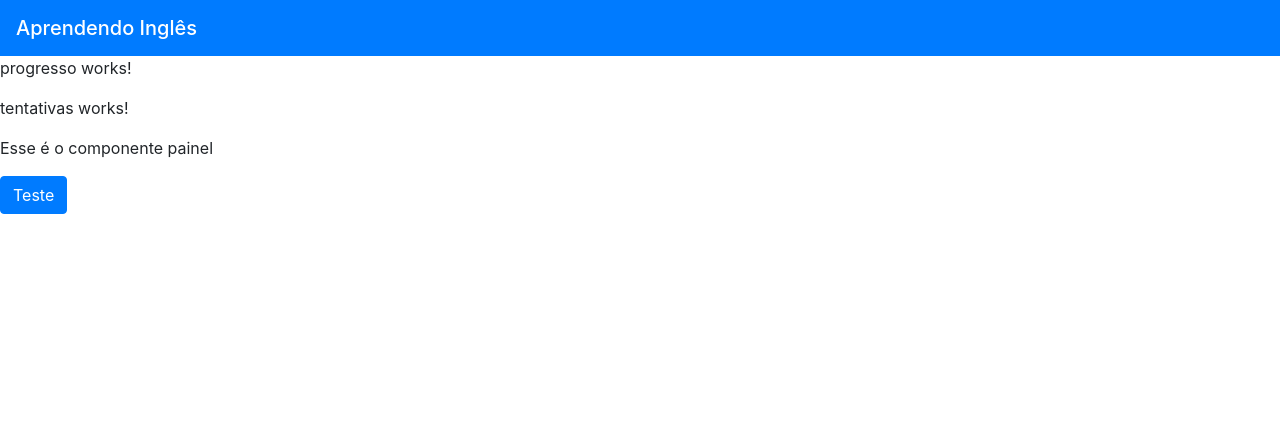
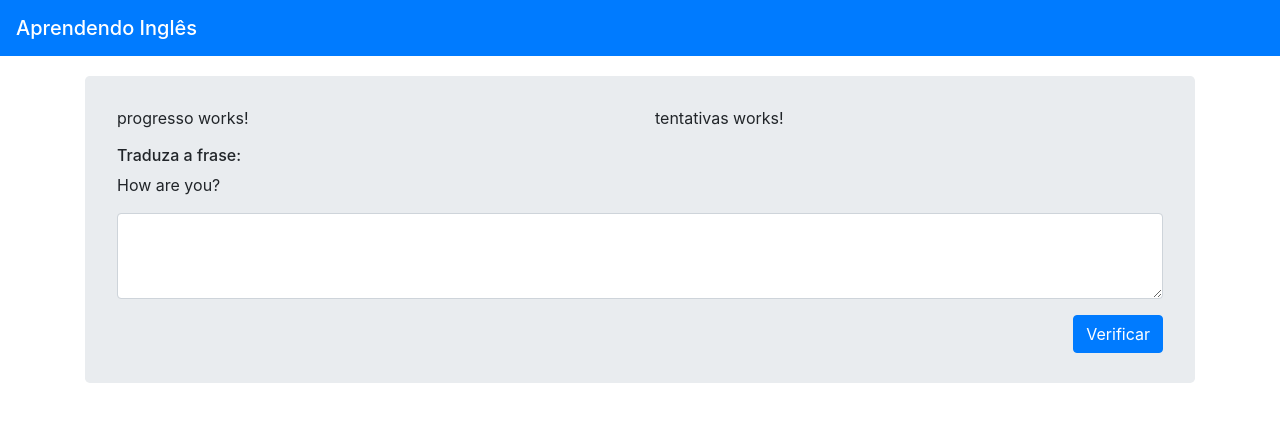
Before and after one commit to kairoLamarca/app1-angular, an Angular app: page / in a window 1280 px wide. Shown: the top 422 px of the page. Built offline with nearby package versions, Linux system fonts and the light colour scheme.

Commit message:
painel layout
layout do painel utilizando bootstrap

```diff
--- a/src/app/painel/painel.component.css
+++ b/src/app/painel/painel.component.css
@@ -0,0 +1,5 @@
+.jumbotron {
+    margin-top: 20px;
+    padding-top: 30px;
+    padding-bottom: 30px;
+}
--- a/src/app/painel/painel.component.html
+++ b/src/app/painel/painel.component.html
@@ -1,7 +1,28 @@
-<app-progresso></app-progresso>
-<app-tentativas></app-tentativas>
-<p>
-  Esse é o componente painel
-</p>
-
-<button class="btn btn-primary">Teste</button>
+<div class="container">
+    <div class="jumbotron">
+        <div class="row">
+            <div class="col-sm-6">
+                <app-progresso></app-progresso>
+            </div>
+            <div class="col-sm-6">
+                <app-tentativas></app-tentativas>
+            </div>
+        </div>
+        <div class="row">
+            <div class="col">
+                <h6>Traduza a frase:</h6>
+                <p>How are you?</p>
+                <div class="form-group">
+                    <textarea class="form-control" rows="3"></textarea>
+                </div>
+            </div>
+        </div>
+        <div class="row">
+            <div class="col">
+                <div class="d-flex justify-content-end">
+                    <button type="button" class="btn btn-primary">Verificar</button>
+                </div>
+            </div>
+        </div>
+    </div>
+</div>
```
